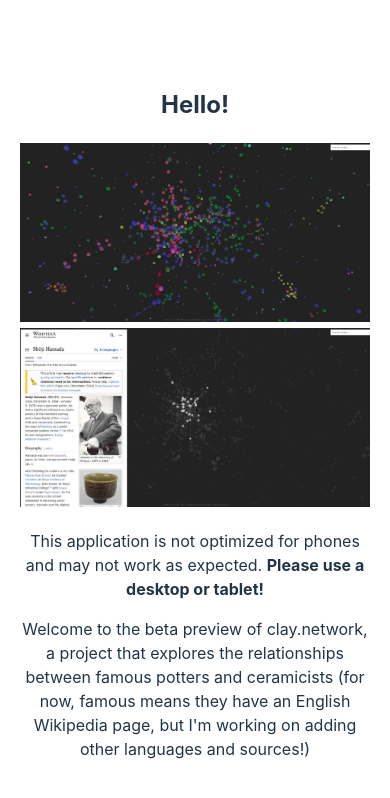
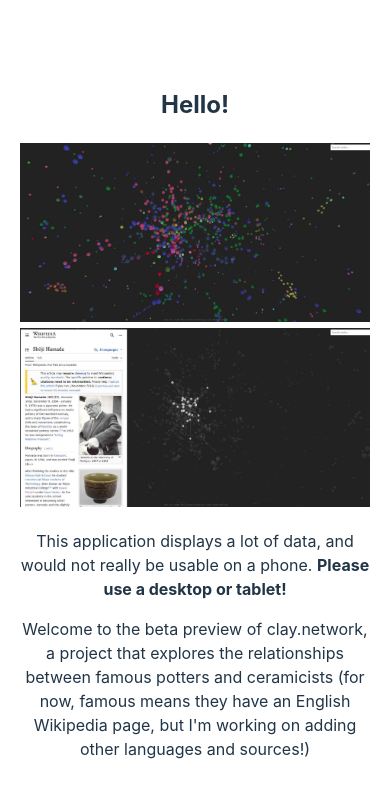
Before and after one commit to bealbrown/claynetwork, a React (Vite) app in the folder frontend/: page / in a window 390 px wide. Shown: the top 798 px of the page. Built offline with nearby package versions, Linux system fonts and the light colour scheme.

Commit message:
Phone warning language

```diff
--- a/frontend/src/main.jsx
+++ b/frontend/src/main.jsx
@@ -46,8 +46,8 @@ const RootComponent = () => {
         />{" "}
         <p>
           {" "}
-          This application is not optimized for phones and may not work as
-          expected. <b> Please use a desktop or tablet! </b>
+          This application displays a lot of data, and would not really be
+          usable on a phone. <b> Please use a desktop or tablet! </b>
         </p>
         <p>
           Welcome to the beta preview of clay.network, a project that explores
```
